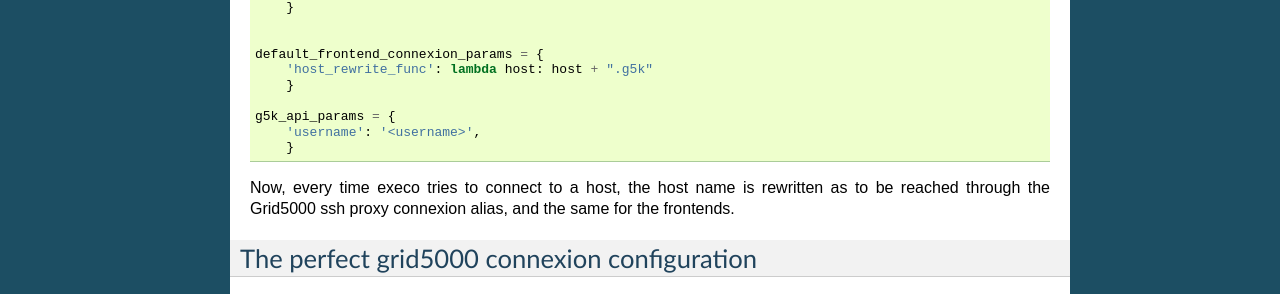
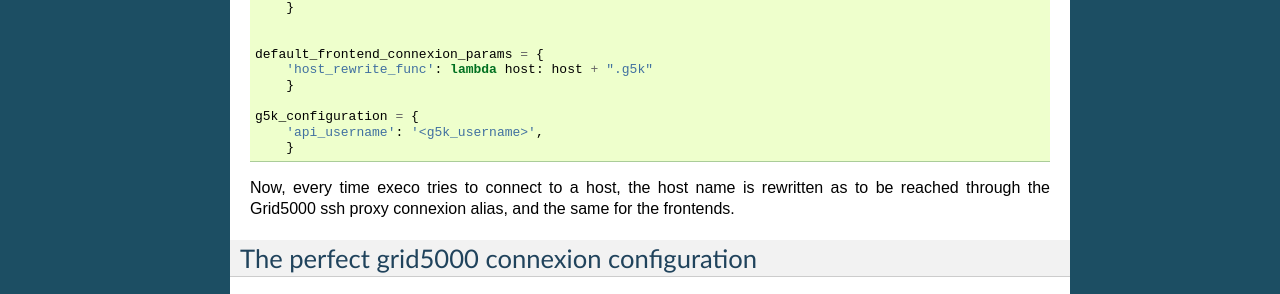
Before and after one commit to rcherrueau/execo, a Sphinx documentation site: the page built from doc/execo_g5k.rst, in a window 1280 px wide and 900 px high, scrolled down 7207 px. Shown: the part 151-445 px from the top of the window. Built offline with Sphinx 7.4.7, drawn with Linux system fonts in a browser that asks for light colours.

Commit message:
[execo_g5k] documentation fix

```diff
--- a/doc/execo_g5k.rst
+++ b/doc/execo_g5k.rst
@@ -252,8 +252,8 @@
      'host_rewrite_func': lambda host: host + ".g5k"
      }
 
- g5k_api_params = {
-     'username': '<username>',
+ g5k_configuration = {
+     'api_username': '<g5k_username>',
      }
 
 Now, every time execo tries to connect to a host, the host name is
```
